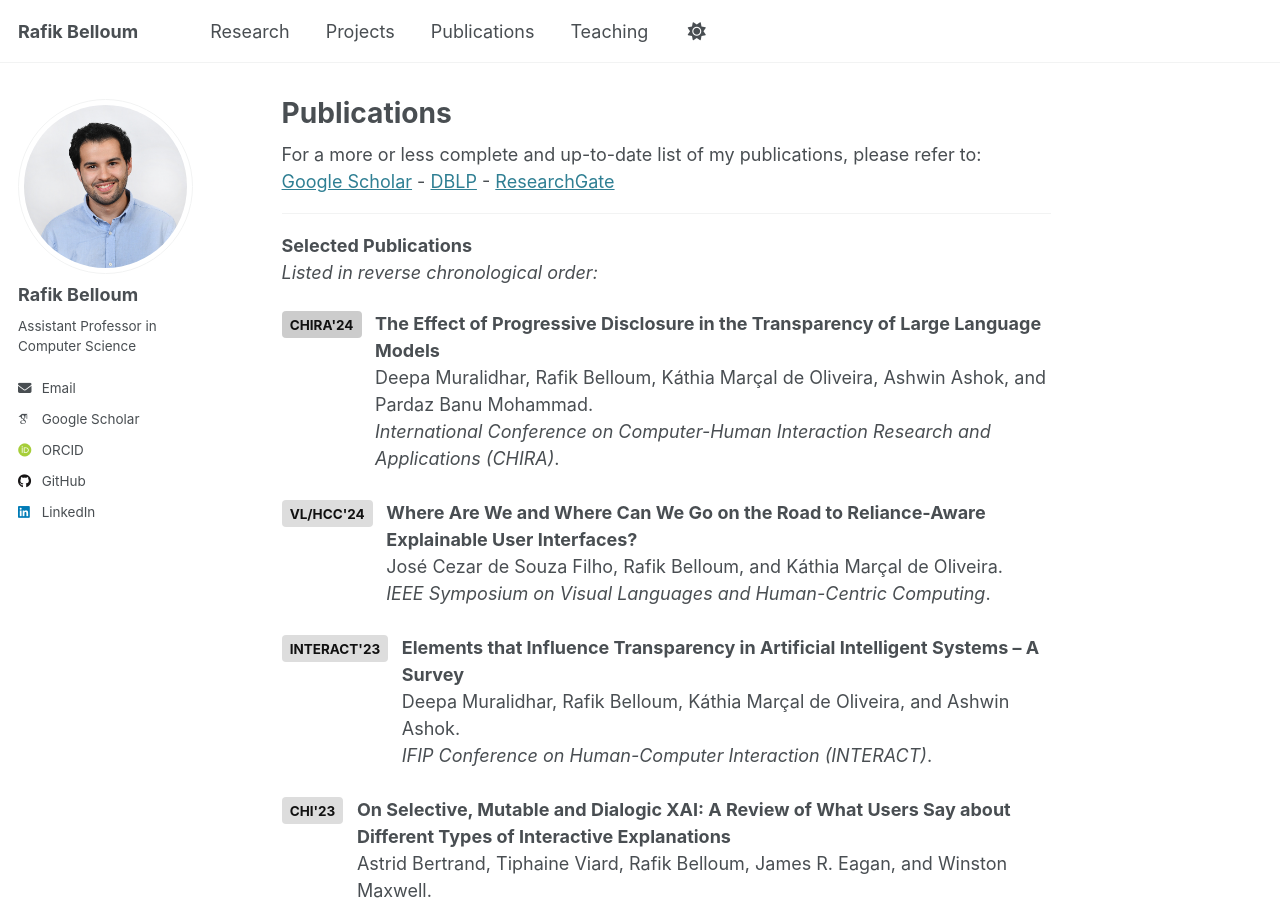
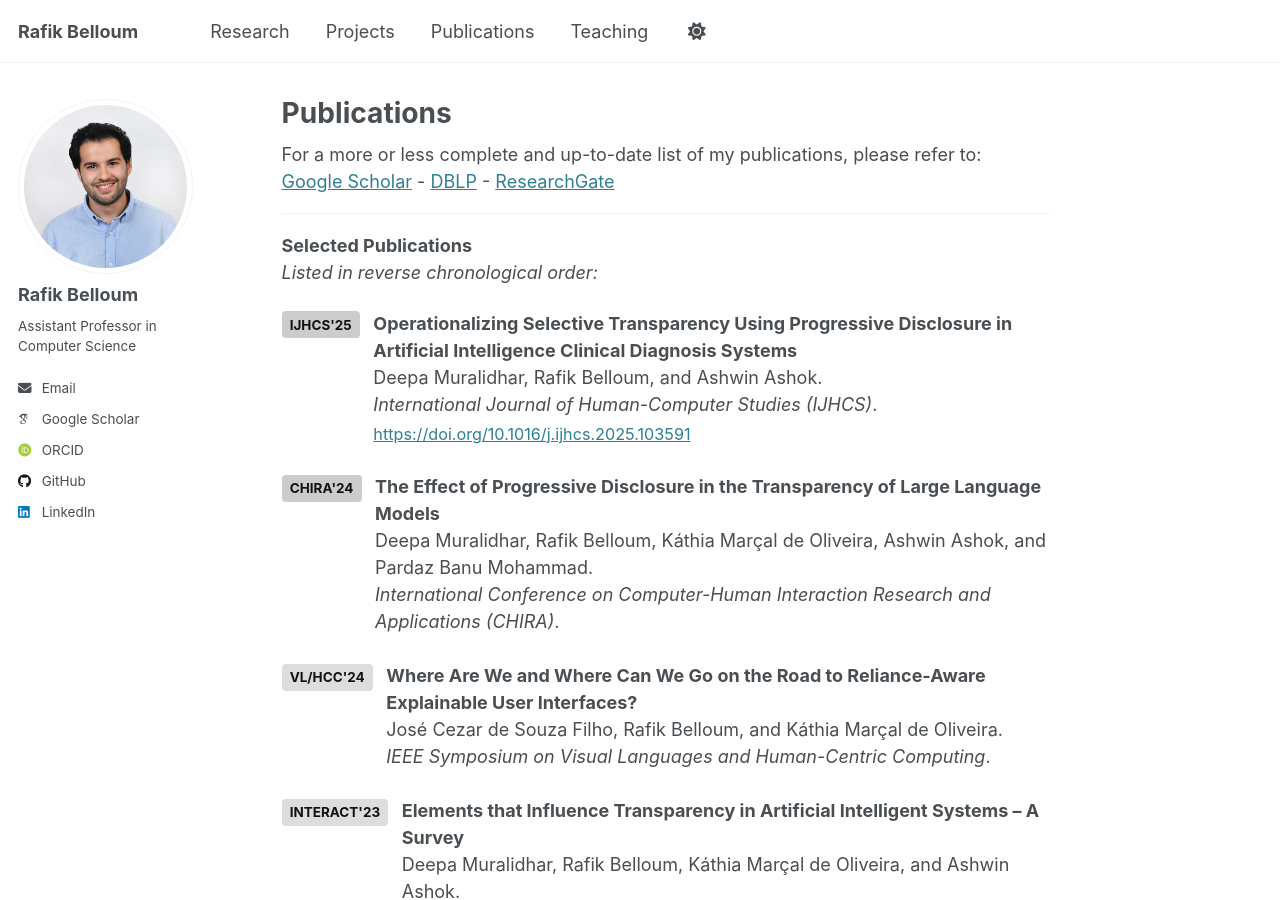
Before and after one commit to rafik-belloum/rafik-belloum.github.io, a Jekyll site: the page built from _pages/publications.html, in a window 1280 px wide and 900 px high. Built offline with Jekyll 4.4.1, drawn with Linux system fonts in a browser that asks for light colours; some web fonts are replaced.

Commit message:
Update publications.html

```diff
--- a/_pages/publications.html
+++ b/_pages/publications.html
@@ -14,6 +14,23 @@ For a more or less complete and up-to-date list of my publications, please refer
 
 <p><strong>Selected Publications</strong><br>
 <em>Listed in reverse chronological order:</em></p>
+
+<!-- IJHCS -->
+<div style="display: flex; align-items: flex-start; margin-bottom: 1.5em;">
+  <div style="flex-shrink: 0;">
+    <span style="display:inline-block; background-color:#cccccc; color:#111111; padding:0.25em 0.6em; border-radius:0.3em; font-weight:bold; font-size:0.75em; margin-right: 1em;">IJHCS'25</span>
+  </div>
+  <div>
+    <p style="margin: 0;">
+      <strong>Operationalizing Selective Transparency Using Progressive Disclosure in Artificial Intelligence Clinical Diagnosis Systems</strong><br>
+      Deepa Muralidhar, Rafik Belloum, and Ashwin Ashok.<br>
+      <em>International Journal of Human-Computer Studies (IJHCS)</em>.
+    </p>
+    <p style="margin: 0.25em 0 0 0; font-size: 0.9em;">
+      <a href="https://doi.org/10.1016/j.ijhcs.2025.103591" target="_blank" rel="noopener">https://doi.org/10.1016/j.ijhcs.2025.103591</a>
+    </p>
+  </div>
+</div>
 
 <!-- CHIRA -->
 <div style="display: flex; align-items: flex-start; margin-bottom: 1.5em;">
```
